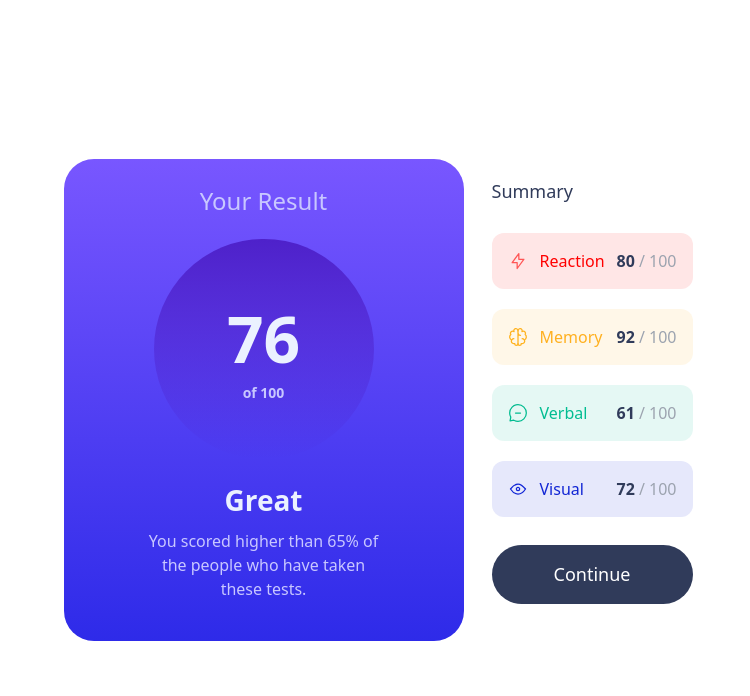
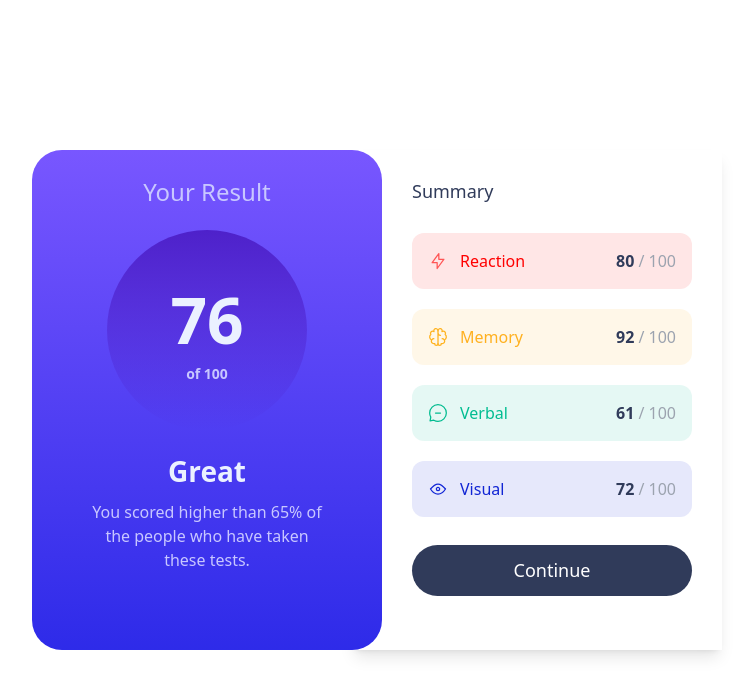
Before and after one commit to code-looney/results-summary-component, a React (Vite) app: page / in a window 1280 px wide. Shown: the top 696 px of the page, without its empty margins (248-998 px from the left). Built offline with nearby package versions, Linux system fonts and the light colour scheme.

Commit message:
completed desk

```diff
--- a/src/components/Cards.jsx
+++ b/src/components/Cards.jsx
@@ -49,12 +49,12 @@ const Cards = () => {
   }
 
   return (
-    <Container className={`bg-white h-screen w-screen md:w-auto flex flex-col md:flex-row  md:h-[500px]`}>
-        <Card className={`flex flex-col gap-5 justify-center`}>
-                <Container className={`md:w-[400px] pt-6 pb-10 bg-gradient-to-t from-royal to-slate flex flex-col items-center rounded-b-[30px] md:rounded-[30px] gap-5`}>
+    <Container className={`bg-white h-screen w-screen md:w-auto flex flex-col md:flex-row md:h-[500px] `}>
+        <Card className={`flex flex-col gap-5  justify-center relative z-50`}>
+                <Container className={` md:h-full md:w-[350px] pt-6 pb-10 bg-gradient-to-t from-royal to-slate flex flex-col items-center rounded-b-[30px] md:rounded-[30px] gap-5`}>
                     <Title className={`text-lavender text-[21px] md:text-[24px] font-medium`}>Your Result</Title>
                     <Container
-                    className={`bg-gradient-to-b from-violet to-persian text-pale w-48 h-48 md:w-[220px] md:h-[220px] flex flex-col items-center justify-center rounded-full text-[64px] font-bold leading-snug`}>
+                    className={`bg-gradient-to-b from-violet to-persian text-pale w-48 h-48 md:w-[200px] md:h-[200px] flex flex-col items-center justify-center rounded-full text-[64px] font-bold leading-snug`}>
                       {result} <span
                     className={`text-lavender text-[14px]`}>of 100</span></Container>
                     <Container className={`flex flex-col items-center gap-2 md:text-center`}>
@@ -63,7 +63,7 @@ const Cards = () => {
                     </Container>
                 </Container>
         </Card>
-            <Card className={`bg-white w-full flex flex-col gap-7 px-7 pb-14 pt-7`}>
+            <Card className={`bg-white w-full md:w-[370px] flex flex-col gap-7 px-7 md:px-[60px] md:pr-[30px] pb-14 pt-7 shadow-lg md:translate-x-[-30px] relative z-20`}>
                 <Container className={` w-full flex flex-col gap-7`}>
                         <Container>
                           <Title className={`text-[18px] font-medium text-dark-gray`}>Summary</Title>
@@ -77,7 +77,7 @@ const Cards = () => {
                         </ul>
                 </Container>
                 <Container className={`flex justify-center`}>
-                <Button className={`bg-dark-gray w-full py-4 rounded-full text-white text-[18px] font-medium`}>Continue</Button></Container>
+                <Button className={`bg-dark-gray w-full py-4 md:py-3 md:w-[350px] rounded-full text-white text-[18px] font-medium`}>Continue</Button></Container>
             </Card>
     </Container>
   )
```
